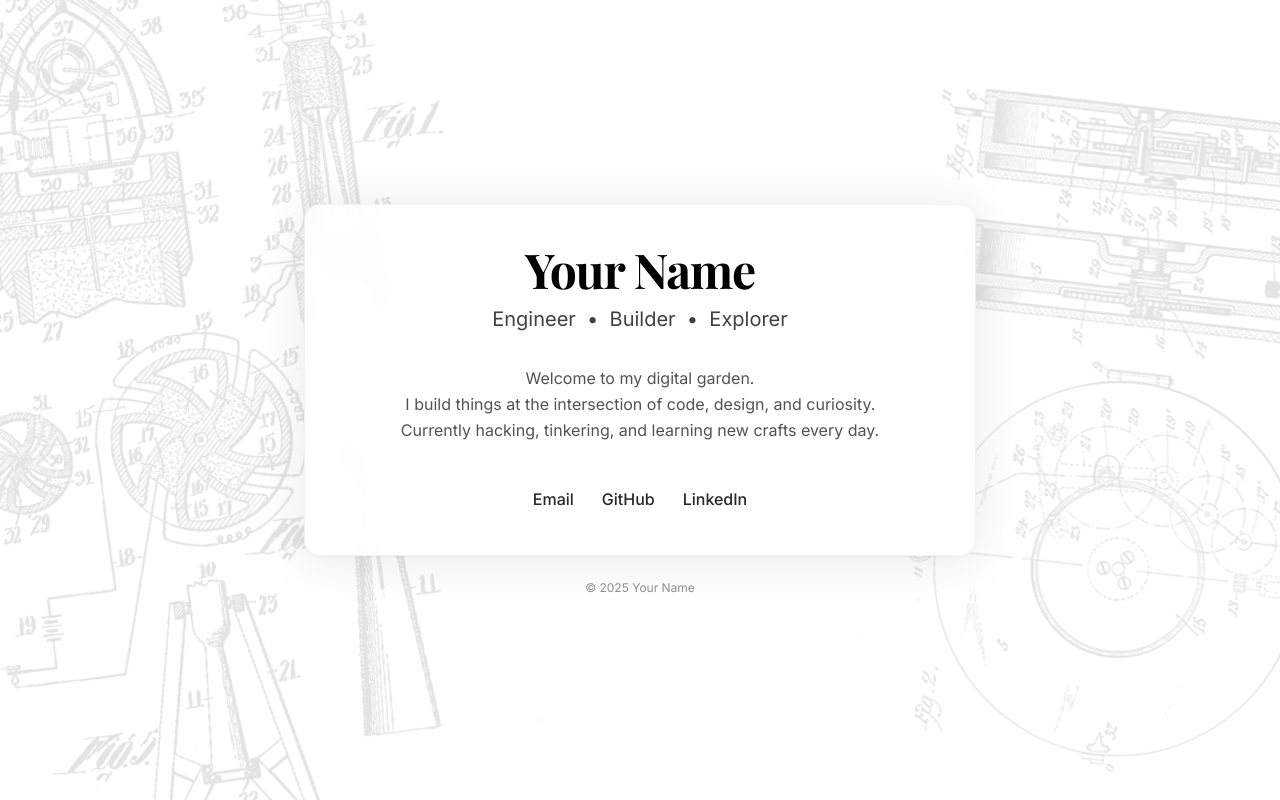
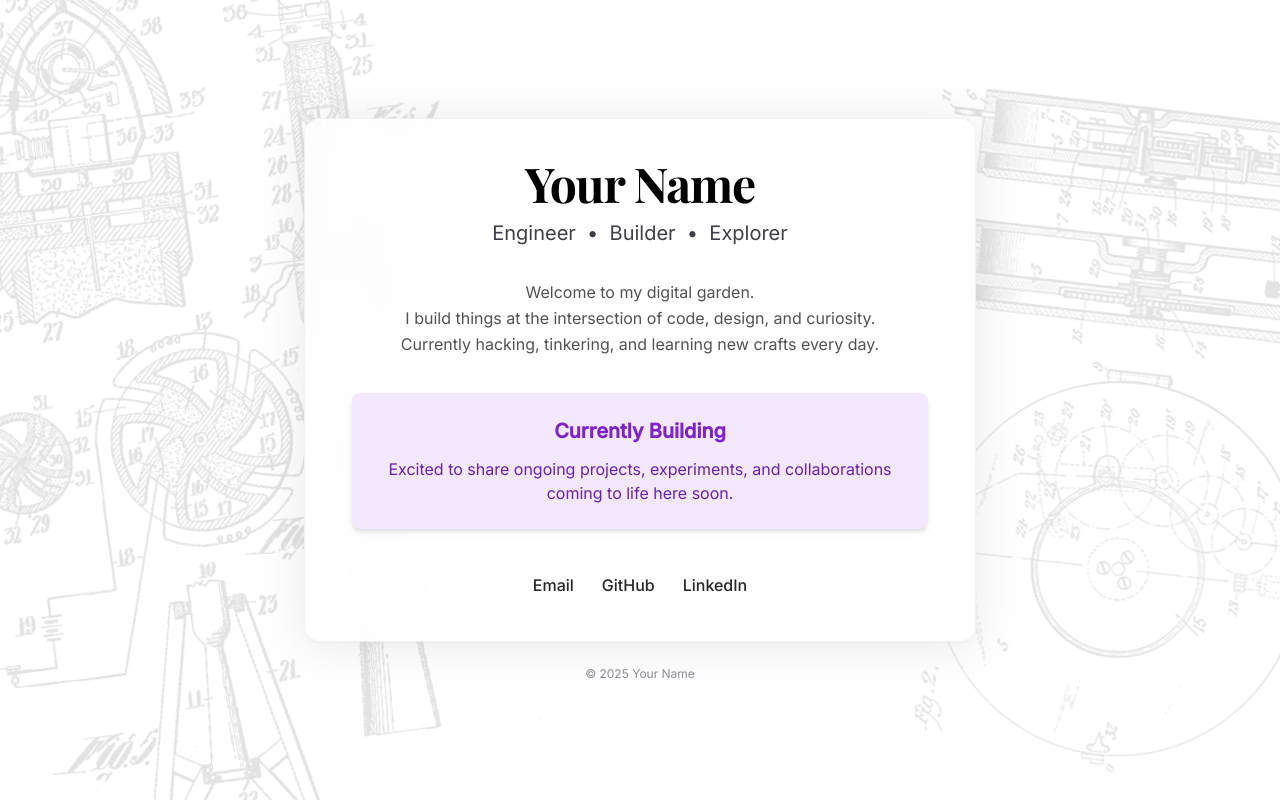
Before and after one commit to marianar97/marianar97.github.io, a React (Vite) app: page / in a window 1280 px wide. Built offline with nearby package versions, Linux system fonts and the light colour scheme.

Commit message:
Add "Currently Building" section
Adds a new section to the page indicating what the user is currently building.

```diff
--- a/src/pages/Index.tsx
+++ b/src/pages/Index.tsx
@@ -26,6 +26,18 @@ const Index = () => {
             <br className="hidden sm:block"/>
             Currently hacking, tinkering, and learning new crafts every day.
           </p>
+
+          {/* Currently Building Section */}
+          <div
+            className="w-full max-w-xl bg-purple-100 rounded-lg p-6 mb-9 shadow-md text-center font-inter hero-fade-in"
+            style={{ animationDelay: "0.6s" }}
+          >
+            <h3 className="text-xl font-semibold text-purple-700 mb-3">Currently Building</h3>
+            <p className="text-purple-800 text-base max-w-lg mx-auto">
+              Excited to share ongoing projects, experiments, and collaborations coming to life here soon.
+            </p>
+          </div>
+
           {/* Main Links */}
           <div className="flex flex-wrap gap-7 mt-2 mb-1">
             <a
```
